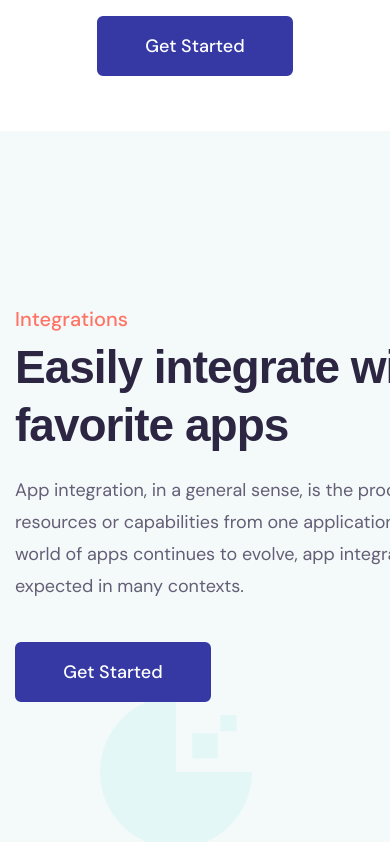
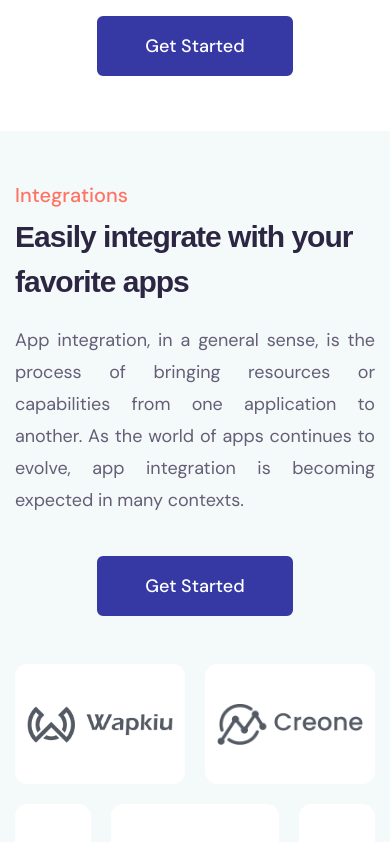
Before and after one commit to iyiu9akhan/innovate-RTB, a React (Vite) app: page / in a window 390 px wide. Shown: the part 2540-3382 px from the top of the page. Built offline with nearby package versions, Linux system fonts and the light colour scheme; a web font is replaced by a local one.

Commit message:
windows: responsive - integration section solved

```diff
--- a/src/components/Integration/Integration.jsx
+++ b/src/components/Integration/Integration.jsx
@@ -9,66 +9,74 @@ import brand_five from "../../assets/integration/brand_five.png";
 import brand_six from "../../assets/integration/brand_six.png";
 import brand_seven from "../../assets/integration/brand_seven.png";
 import brand_eight from "../../assets/integration/brand_eight.png";
-import Brand_logo from "../Layout/Brand_logo"; //integration section's right side brand logo
+import Brand_logo from "../Layout/Brand_logo"; //integration section's right side brand logo [component/layout]
 import integration_shape from "../../assets/integration/integration_shape.png";
 
 function Integration() {
   return (
-    <div className="bg-sectionBG-color pt-[124px] relative mb-[140px]">
-        <img src={integration_shape} alt="#integration_shape" className="absolute bottom-[23px] left-[100px]" />
+    <div className="bg-sectionBG-color md:pt-[124px] relative mb-[140px]">
+      <img
+        src={integration_shape}
+        alt="#integration_shape"
+        className="absolute bottom-[23px] left-[100px] hidden md:block"
+      />
       <Container>
-        <div className="flex justify-between relative">
+        <div className="md:flex justify-between relative">
           <div className="pt-[49px] pb-[23px]">
             <p className="font-secondary font-medium text-[20px] text-[#FF7364] capitalize mb-1">
               integrations
             </p>
-            <h4 className="font-primary font-bold text-[46px] leading-[58px] tracking-[-1px] w-[587px] text-blue-color mb-[20px]">
+            <h4 className="font-primary font-bold text-[30px] w-auto md:text-[46px] md:leading-[58px] tracking-[-1px] md:w-[587px] text-blue-color mb-[20px]">
               Easily integrate with your favorite apps
             </h4>
-            <p className="font-secondary text-lg leading-8 text-info-color w-[533px] tracking-[-0.045px]">
+            <p className="font-secondary text-lg leading-8 text-info-color text-justify md:w-[533px] tracking-[-0.045px]">
               App integration, in a general sense, is the process of bringing
               resources or capabilities from one application to another. As the
               world of apps continues to evolve, app integration is becoming
               expected in many contexts.
             </p>
-            <Button className="mt-[40px] ">get started</Button>
+            <div className="text-center md:text-start">
+              <Button className="mt-[40px] mb-[25px] md:mb-0">
+                get started
+              </Button>
+            </div>
           </div>
-          <div className="mb-[120px]">
-            <div className="flex justify-between gap-x-[30px] mb-[35px]">
-              <Brand_logo className=" w-[332px]">
-                <img src={brand_one} alt="#brand_one" className="max-w-full max-h-full object-contain"/>
+          <div className="mb-[120px] pb-[50px] md:pb-0">
+            <div className="flex justify-center md:justify-between gap-x-[20px] mb-[20px] md:gap-x-[30px] md:mb-[35px]">
+              <Brand_logo className="w-[332px]">
+                <img src={brand_one} alt="#brand_one" className="px-[12px] md:px-0"/>
               </Brand_logo>
 
-              <Brand_logo className=" w-[332px]">
-                <img src={brand_two} alt="#brand_two" />
+              <Brand_logo className="w-[332px]">
+                <img src={brand_two} alt="#brand_two" className="px-[12px] md:px-0"/>
               </Brand_logo>
             </div>
 
-            <div className="flex justify-between mb-[35px] gap-x-[30px]">
+            <div className="flex justify-center md:justify-between gap-x-[20px] mb-[20px] md:gap-x-[30px] md:mb-[35px]">
               <Brand_logo className="w-[151px]">
-                <img src={brand_three} alt="#brand_three" />
+                <img src={brand_three} alt="#brand_three" className="px-[12px] md:px-0"/>
               </Brand_logo>
 
               <Brand_logo className="w-[332px]">
-                <img src={brand_four} alt="#brand_four" />
+                <img src={brand_four} alt="#brand_four" className="px-[12px] md:px-0"/>
               </Brand_logo>
 
               <Brand_logo className="w-[151px]">
-                <img src={brand_five} alt="#brand_five" />
+                <img src={brand_five} alt="#brand_five" className="px-[12px] md:px-0"/>
               </Brand_logo>
             </div>
 
-            <div className="flex justify-between gap-x-[30px]">
-              <Brand_logo className=" w-[290px]">
-                <img src={brand_six} alt="#brand_six" />
+            <div className="flex justify-center md:justify-between gap-x-[20px] md:gap-x-[30px]">
+              <Brand_logo className="w-[290px]">
+                <img src={brand_six} alt="#brand_six" className="px-[12px] md:px-0"/>
               </Brand_logo>
 
               <Brand_logo className="w-[151px]">
-                <img src={brand_seven} alt="#brand_seven" />
+                <img src={brand_seven} alt="#brand_seven" className="px-[12px] md:px-0"/>
               </Brand_logo>
 
               <Brand_logo className="w-[196px]">
-                <img src={brand_eight} alt="#brand_eight" />
+                <img src={brand_eight} alt="#brand_eight" className="px-[12px] md:px-0"/>
               </Brand_logo>
             </div>
           </div>
--- a/src/components/Layout/Brand_logo.jsx
+++ b/src/components/Layout/Brand_logo.jsx
@@ -2,7 +2,7 @@ import React from 'react'
 
 function Brand_logo({children , className}) {
   return (
-    <div className={`h-[142px] bg-white rounded-[12.5px] flex items-center justify-center ${className}`}>
+    <div className={`h-[120px] md:h-[142px] bg-white rounded-[12.5px] flex items-center justify-center ${className}`}>
         {children}
     </div>
   )
```
